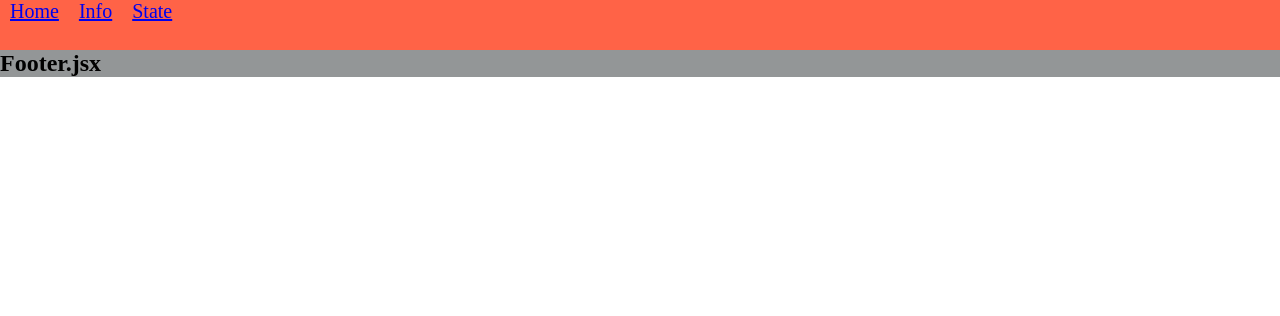
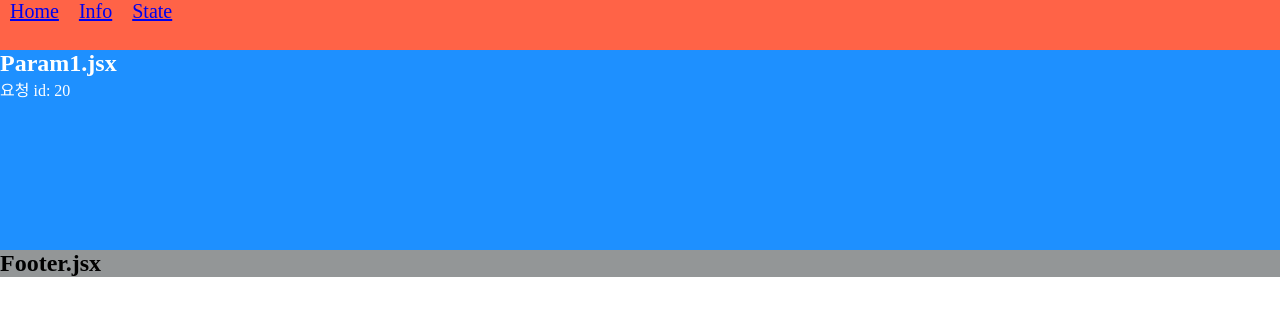
Before and after one commit to codingrecipe1/react_basic, a React (Create React App) app: page /param/20 in a window 1280 px wide. Shown: the top 316 px of the page. Built offline with nearby package versions, Linux system fonts and the light colour scheme.

Commit message:
07_useParams

```diff
--- a/src/App.js
+++ b/src/App.js
@@ -5,6 +5,7 @@ import Footer from './Footer';
 import { BrowserRouter, Route, Routes } from 'react-router-dom';
 import Info from './pages/Info';
 import State from './pages/State';
+import Param1 from './pages/Param1';
 
 function App() {
   return (
@@ -15,6 +16,7 @@ function App() {
           <Route path='/' element={<Home />} />
           <Route path='/info' element={<Info />} />
           <Route path='/state' element={<State />} />
+          <Route path='/param/:id' element={<Param1 />} />
         </Routes>
       </BrowserRouter>
       <Footer />
--- a/src/Home.jsx
+++ b/src/Home.jsx
@@ -1,13 +1,20 @@
 // Props: 상위컴포넌트에서 하위컴포넌트로 파라미터를 전달하는 것.
 // Home -> Prop name, age
 
+import { Link } from "react-router-dom";
 import Prop from "./pages/Prop";
 
 const Home = () => {
     return(
         <div className="home">
             <h2>Home.jsx</h2>
-            <Prop n="name1" age="11" nation="대한민국" />
+            {/* <Prop n="name1" age="11" nation="대한민국" /> */}
+            {/* /board/110, /board?page=10, /board?q=a */}
+            <Link to={
+                {
+                    pathname: "/param/20"
+                }
+            }>param전송(path variable)</Link>
         </div>
     );
 }
--- /dev/null
+++ b/src/pages/Param1.jsx
@@ -0,0 +1,13 @@
+import { useParams } from "react-router-dom";
+
+const Param1 = () => {
+    const { id } = useParams();
+    console.log(id);
+    return(
+        <div className="param1-page page">
+            <h2>Param1.jsx</h2>
+            <p>요청 id: {id}</p>
+        </div>
+    );
+}
+export default Param1;
```
